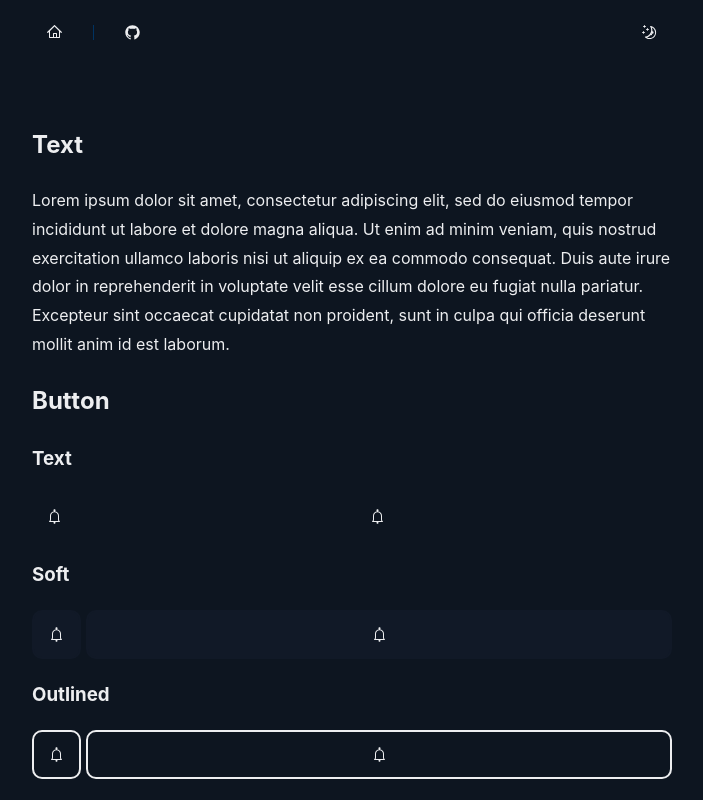
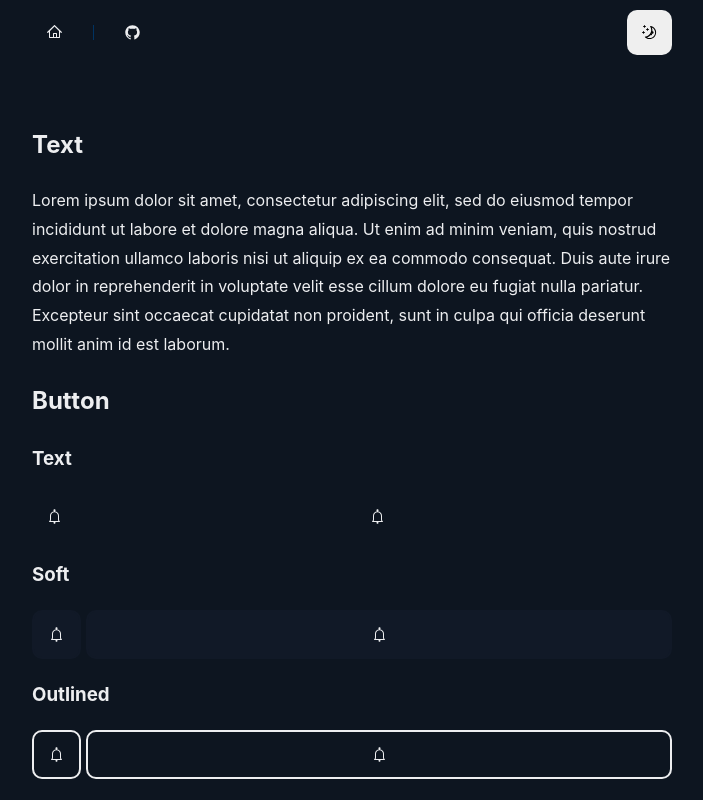
Before and after one commit to zeevo/t3-shadcn-ui, a Next.js app: page / in a window 1280 px wide. Shown: the top 800 px of the page, without its empty margins (288-991 px from the left). Built offline with nearby package versions, Linux system fonts and the light colour scheme.

Commit message:
Remove default variant

```diff
--- a/src/core/components/Button.tsx
+++ b/src/core/components/Button.tsx
@@ -87,9 +87,6 @@ export const ThemedButton = styled("button", {
       },
     },
   },
-  defaultVariants: {
-    variant: "text",
-  },
 });
 
 export const StyledContent = styled(Tooltip.Content, {
```
